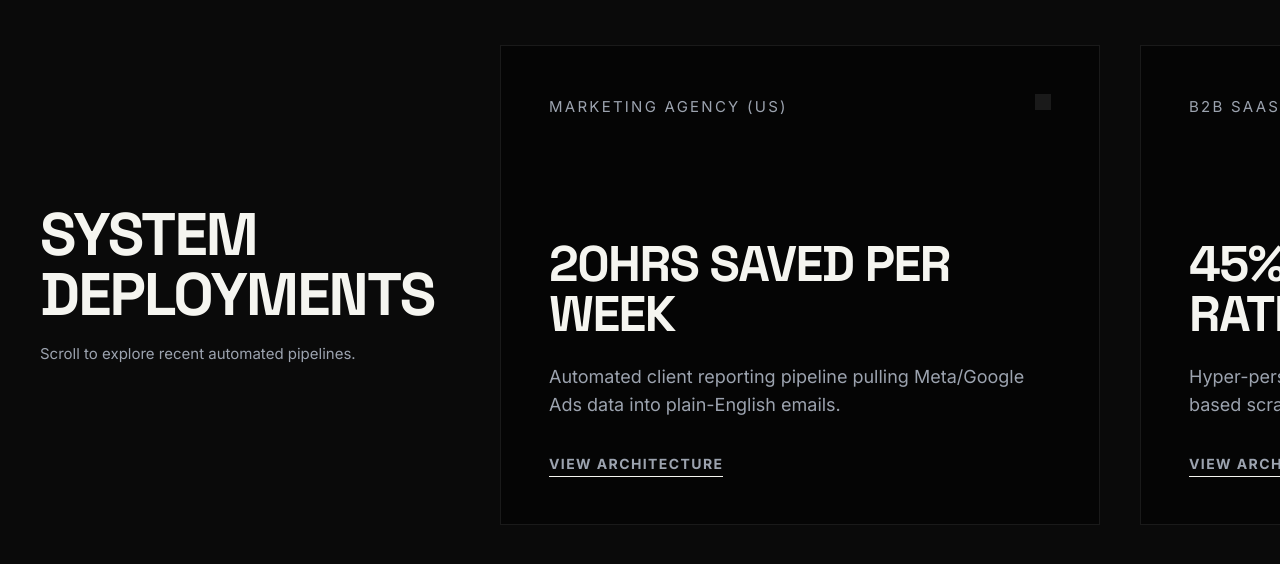
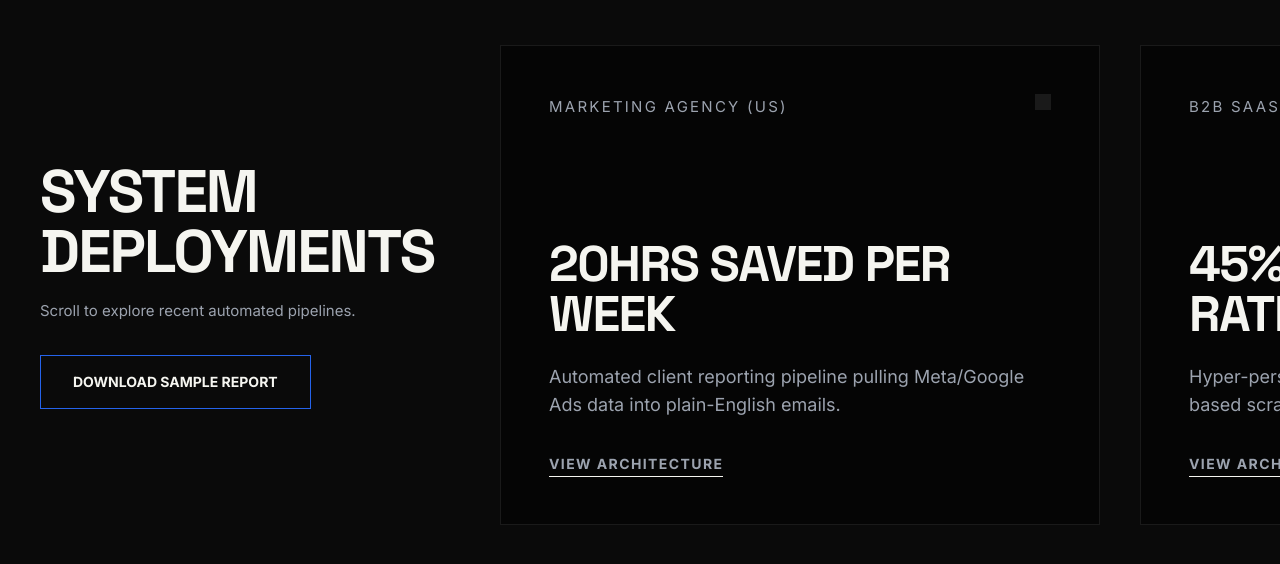
Before and after one commit to tanishksuede/flowmatic, a Next.js app: page / in a window 1280 px wide. Shown: the part 3921-4485 px from the top of the page. Built offline with nearby package versions, Linux system fonts and the light colour scheme.

Commit message:
Add analytics sample report download button

```diff
--- a/src/app/page.tsx
+++ b/src/app/page.tsx
@@ -393,7 +393,10 @@ export default function Home() {
         <section id="work" ref={caseStudiesRef} className="w-full h-[80vh] md:h-screen bg-[#0A0A0A] flex items-center overflow-hidden">
           <div className="px-6 md:px-10 shrink-0 w-[80vw] md:w-[400px]">
             <h2 className="text-[40px] md:text-[60px] leading-none mb-4">SYSTEM<br/>DEPLOYMENTS</h2>
-            <p className="text-body">Scroll to explore recent automated pipelines.</p>
+            <p className="text-body mb-8">Scroll to explore recent automated pipelines.</p>
+            <a href="/analytics.pdf" download className="btn-outline interactive inline-block text-sm border-text-base">
+              DOWNLOAD SAMPLE REPORT
+            </a>
           </div>
 
           <div ref={caseStudiesWrapperRef} className="flex gap-6 md:gap-10 px-6 md:px-10 h-[50vh] md:h-[60vh] min-h-[400px] pl-[50px] md:pl-[100px]">
```
Also changed, not shown: 1 other file (tests, documents, lock files or other folders).
